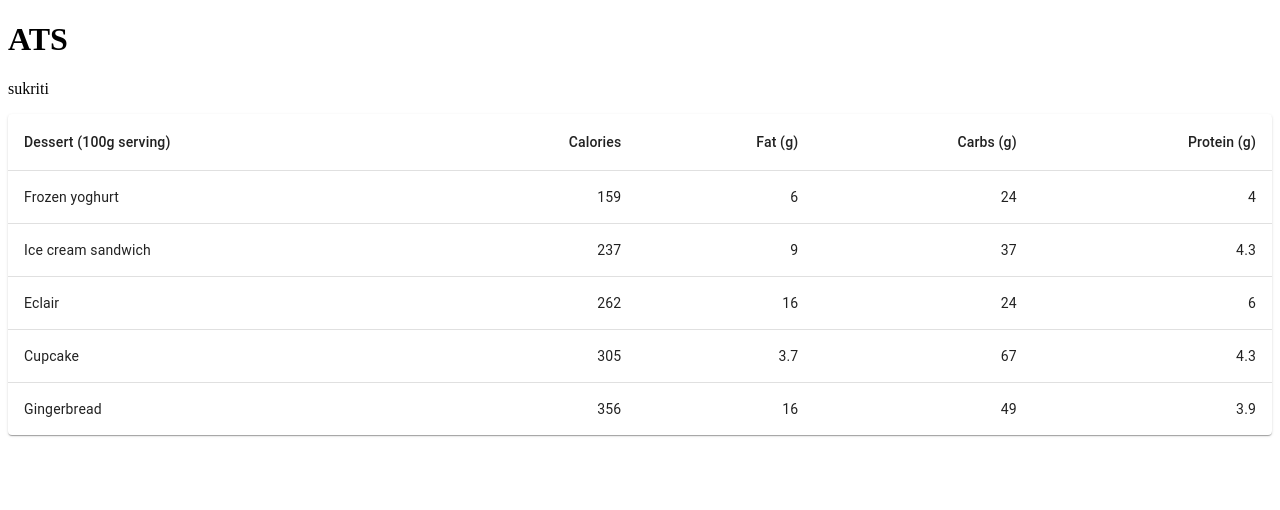
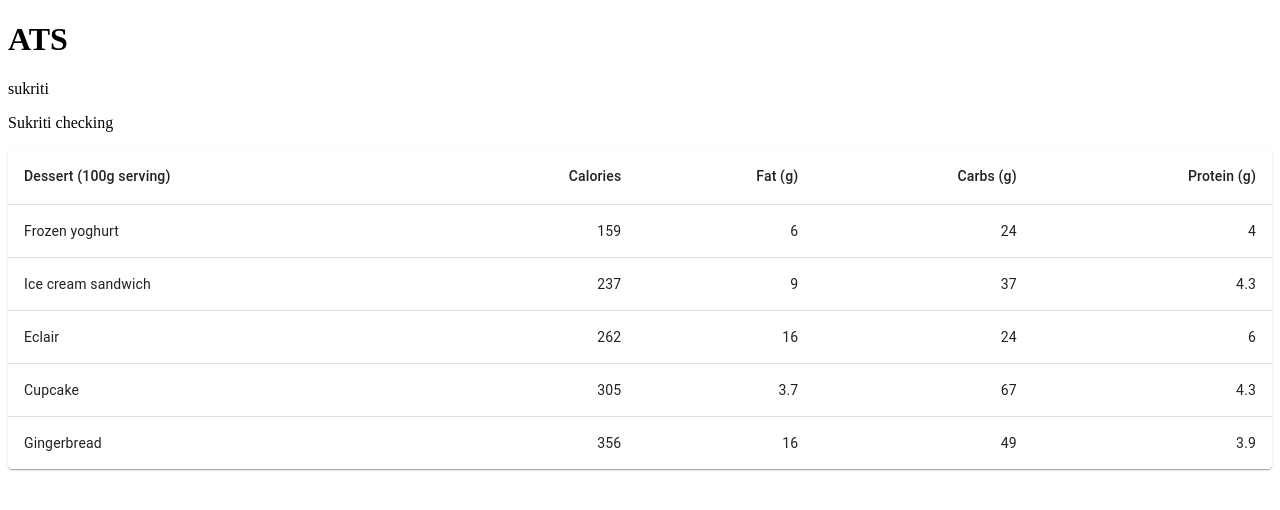
Before and after one commit to VishalShekha/ATS, a React (Create React App) app in the folder Frontend/ats/: page / in a window 1280 px wide. Shown: the top 510 px of the page. Built offline with nearby package versions, Linux system fonts and the light colour scheme.

Commit message:
sukriti checked

```diff
--- a/Frontend/ats/src/App.js
+++ b/Frontend/ats/src/App.js
@@ -8,6 +8,7 @@ function App() {
         ATS
       </h1>
       <p>sukriti</p>
+      <p>Sukriti checking</p>
       <WebsiteLandingPage/>
     </>
   );
```
